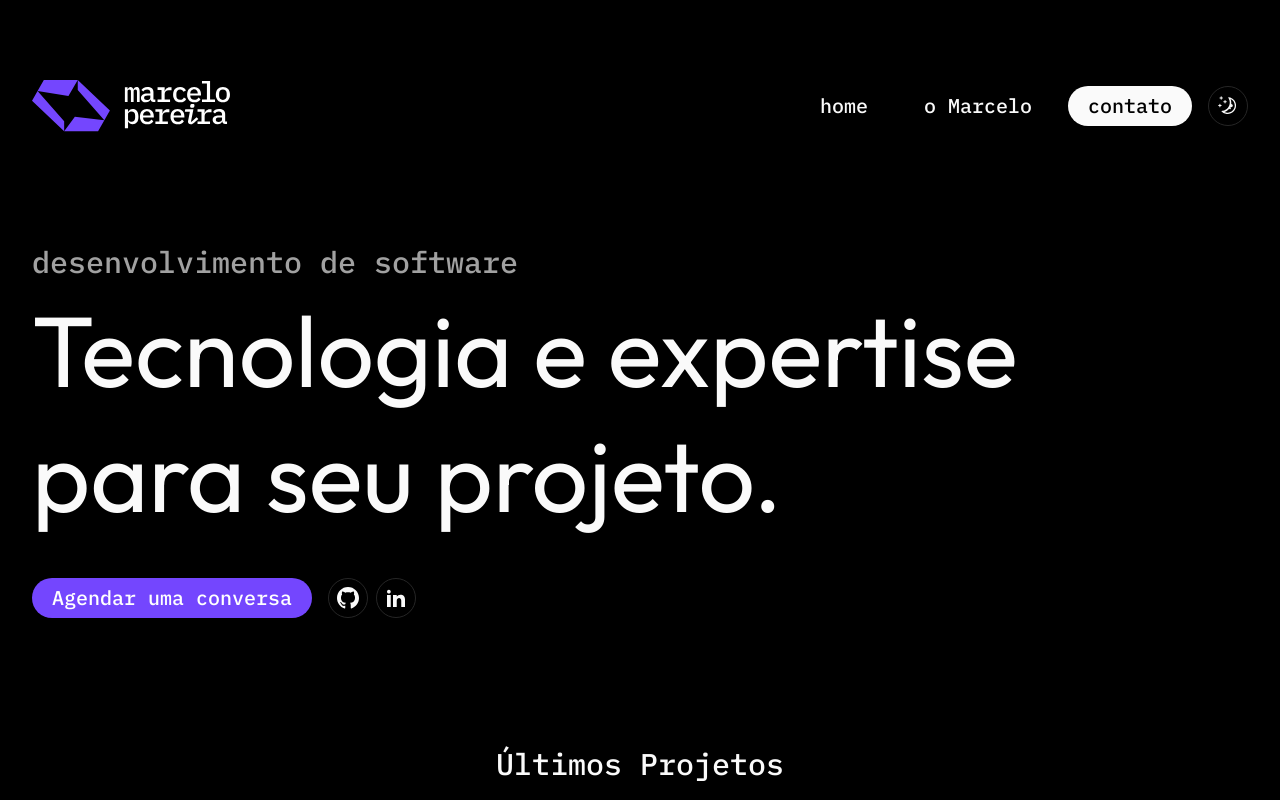
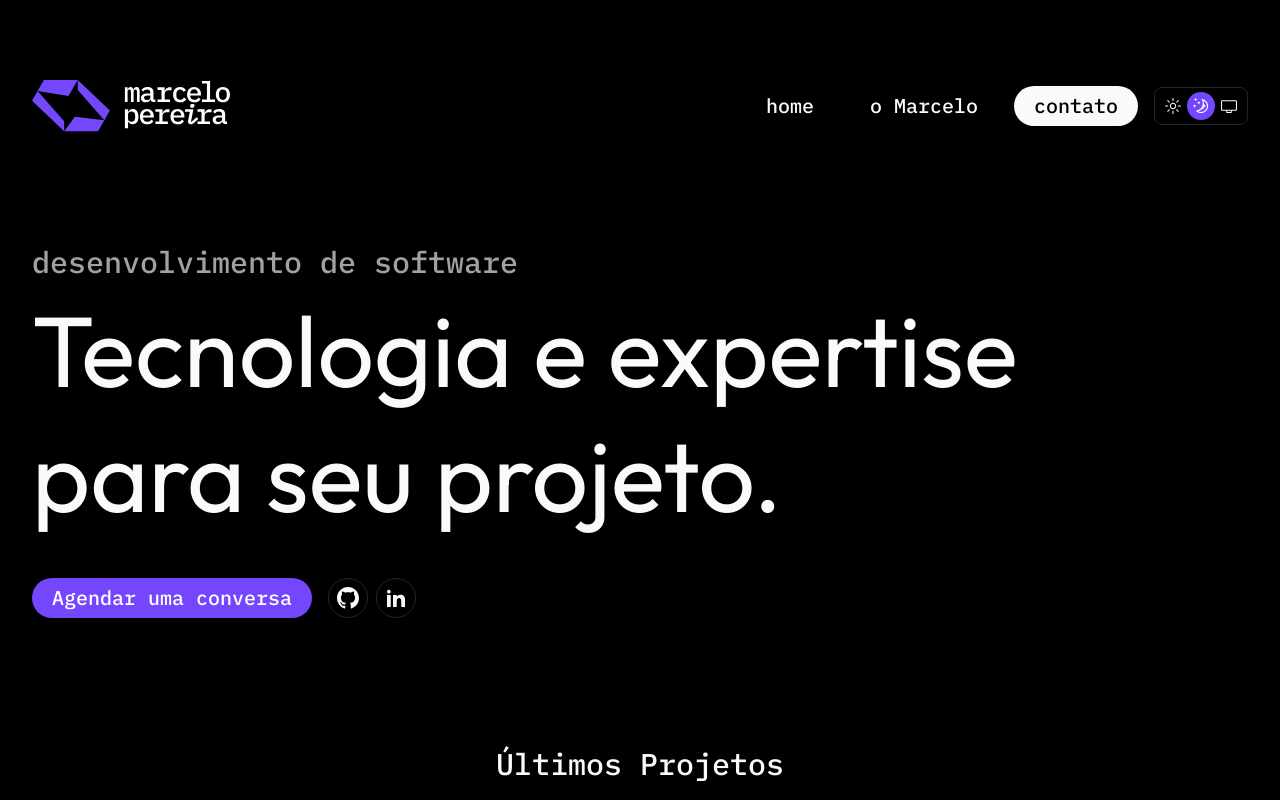
Before and after one commit to marcelopoars/my-website, a Next.js app: page / in a window 1280 px wide. Shown: the top 800 px of the page. Built offline with nearby package versions, Linux system fonts and the light colour scheme.

Commit message:
feat(theme-toggle): simplify theme toggle component and add system theme option

```diff
--- a/src/shared/components/header/mobile-nav.tsx
+++ b/src/shared/components/header/mobile-nav.tsx
@@ -47,12 +47,7 @@ export function MobileNav({ navLinks }: MobileNavProps) {
               ))}
             </div>
             <div className="flex flex-col gap-6 mt-4">
-              <div className="flex items-center gap-2">
-                <ThemeToggle />
-                <span className="text-sm text-muted-foreground">
-                  Alternar tema
-                </span>
-              </div>
+              <ThemeToggle />
               <Button variant="secondary" className="w-full" asChild>
                 <a
                   href="https://api.whatsapp.com/send?phone=5551981838118&text=Ol%C3%A1!"
--- a/src/shared/components/theme/theme-toggle.tsx
+++ b/src/shared/components/theme/theme-toggle.tsx
@@ -1,46 +1,59 @@
 'use client'
 
-import { MoonIcon, SunIcon } from '@radix-ui/react-icons'
+import { SunIcon, MoonIcon, DesktopIcon } from '@radix-ui/react-icons'
 import { useTheme } from 'next-themes'
-import {
-  Button,
-  DropdownMenu,
-  DropdownMenuContent,
-  DropdownMenuItem,
-  DropdownMenuTrigger,
-} from '../ui'
+import { Button } from '../ui'
+import { useEffect, useState } from 'react'
 
 export function ThemeToggle() {
-  const { setTheme } = useTheme()
+  const { theme, setTheme } = useTheme()
+  const [isMounted, setIsMounted] = useState(false)
+
+  useEffect(() => {
+    setIsMounted(true)
+  }, [])
+
+  if (!isMounted) return null
 
   return (
-    <DropdownMenu>
-      <DropdownMenuTrigger asChild>
-        <Button
-          variant="outline"
-          size="icon"
-          title="Selecionar tema"
-          aria-label="Selecionar tema"
-          className="bg-background hover:bg-muted"
-        >
-          <SunIcon className="h-[1.2rem] w-[1.2rem] rotate-0 scale-100 transition-all dark:-rotate-90 dark:scale-0" />
-          <MoonIcon className="absolute h-[1.2rem] w-[1.2rem] rotate-90 scale-0 transition-all dark:rotate-0 dark:scale-100" />
-          <span className="sr-only">
-            Alternar entre tema claro, escuro ou sistema
-          </span>
-        </Button>
-      </DropdownMenuTrigger>
-      <DropdownMenuContent align="end" className="bg-background">
-        <DropdownMenuItem onClick={() => setTheme('light')}>
-          Light
-        </DropdownMenuItem>
-        <DropdownMenuItem onClick={() => setTheme('dark')}>
-          Dark
-        </DropdownMenuItem>
-        <DropdownMenuItem onClick={() => setTheme('system')}>
-          System
-        </DropdownMenuItem>
-      </DropdownMenuContent>
-    </DropdownMenu>
+    <div
+      className="w-auto flex items-center justify-center rounded-md border border-input bg-background p-1"
+      role="group"
+      aria-label="Alternar tema"
+    >
+      <Button
+        variant={theme === 'light' ? 'default' : 'ghost'}
+        size="icon"
+        onClick={() => setTheme('light')}
+        className="h-7 w-7 transition-all duration-200"
+        title="Tema claro"
+        aria-label="Tema claro"
+        disabled={!isMounted}
+      >
+        <SunIcon className="h-4 w-4" />
+      </Button>
+      <Button
+        variant={theme === 'dark' ? 'default' : 'ghost'}
+        size="icon"
+        onClick={() => setTheme('dark')}
+        className="h-7 w-7 transition-all duration-200"
+        title="Tema escuro"
+        aria-label="Tema escuro"
+        disabled={!isMounted}
+      >
+        <MoonIcon className="h-4 w-4" />
+      </Button>
+      <Button
+        variant={theme === 'system' ? 'default' : 'ghost'}
+        size="icon"
+        onClick={() => setTheme('system')}
+        className="h-7 w-7 transition-all duration-200"
+        title="Tema do sistema"
+        aria-label="Tema do sistema"
+        disabled={!isMounted}
+      >
+        <DesktopIcon className="h-4 w-4" />
+      </Button>
+    </div>
   )
 }
```
